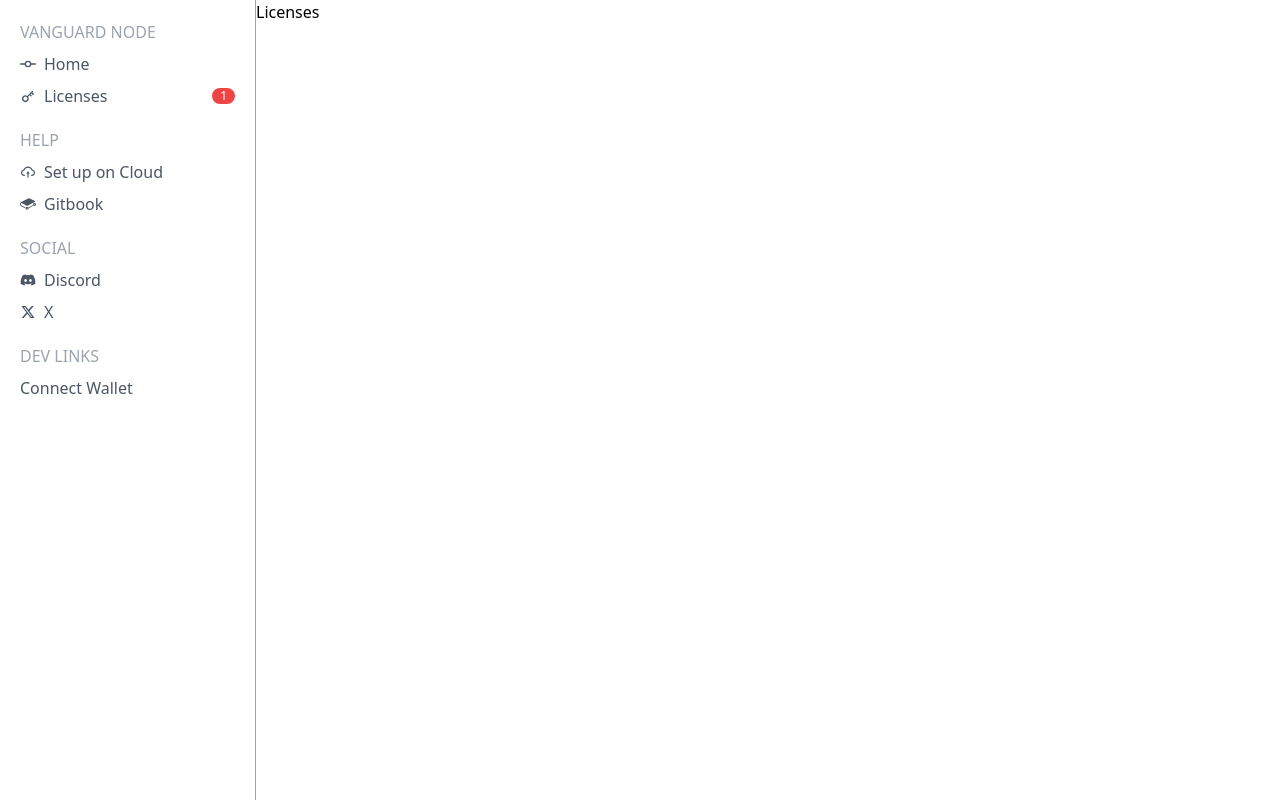
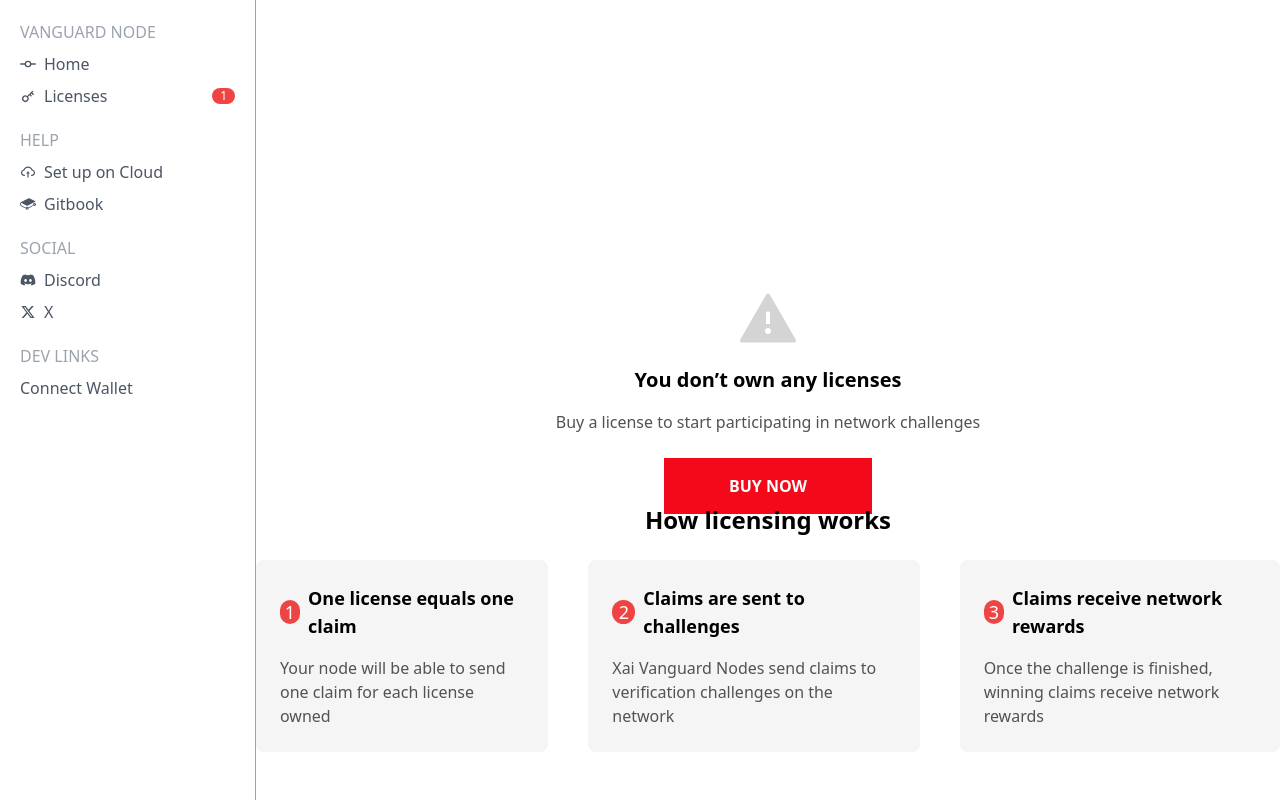
Before and after one commit to xai-foundation/sentry, a React (Vite) app in the folder apps/vanguard-client-desktop/: page /licenses in a window 1280 px wide. Built offline with nearby package versions, Linux system fonts and the light colour scheme.

Commit message:
Implements Licenses

```diff
--- a/apps/vanguard-client-desktop/src/features/ConnectWallet.tsx
+++ b/apps/vanguard-client-desktop/src/features/ConnectWallet.tsx
@@ -1,6 +1,5 @@
 import {RiKey2Line} from "react-icons/ri";
 import {FiGift, FiGitCommit} from "react-icons/fi";
-import {Link} from "@tanstack/react-router";
 
 const body = [
 	{
--- a/apps/vanguard-client-desktop/src/features/licenses/Licenses.tsx
+++ b/apps/vanguard-client-desktop/src/features/licenses/Licenses.tsx
@@ -1,7 +1,63 @@
+import {AiFillWarning} from "react-icons/ai";
+
+const licenses = [
+	{
+		header: "One license equals one claim",
+		body: "Your node will be able to send one claim for each license owned",
+	},
+	{
+		header: "Claims are sent to challenges",
+		body: "Xai Vanguard Nodes send claims to verification challenges on the network",
+	},
+	{
+		header: "Claims receive network rewards",
+		body: "Once the challenge is finished, winning claims receive network rewards",
+	},
+]
+
 export function Licenses() {
+
+	function getLicenseContent() {
+		return licenses.map((item, i) => {
+			return (
+				<div
+					key={`connect-wallet-content-${i}`}
+					className="max-w-sm flex flex-col justify-center bg-[#F5F5F5] p-6 rounded-lg gap-4"
+				>
+					<div className="flex flex-row items-center gap-2">
+						<p className="w-6 h-6 flex items-center justify-center text-lg bg-red-500 text-white rounded-full">{i + 1}</p>
+						<p className="text-lg font-semibold">{item.header}</p>
+					</div>
+					<p className="text-base text-[#525252]">{item.body}</p>
+				</div>
+			)
+		})
+
+	}
+
 	return (
-		<div>
-			<h1>Licenses</h1>
+		<div className="w-full h-screen flex flex-col justify-center items-center">
+			<div className="flex flex-col justify-center items-center gap-4">
+				<AiFillWarning className="w-16 h-16 text-[#D4D4D4]"/>
+				<p className="text-xl font-semibold">You don’t own any licenses</p>
+				<p className="text-base text-[#525252]">Buy a license to start participating in network challenges</p>
+
+				<button
+					onClick={() => alert("lol you thought we had functionality")}
+					className="w-52 bg-[#F30919] text-white p-4 uppercase font-semibold mt-2"
+				>
+					Buy Now
+				</button>
+			</div>
+
+			<div className="absolute bottom-12 flex flex-col justify-center items-center gap-6 text-2xl">
+				<h3 className="font-semibold">
+					How licensing works
+				</h3>
+				<div className="flex flex-row justify-center items-center gap-10 z-10">
+					{getLicenseContent()}
+				</div>
+			</div>
 		</div>
 	)
 }
```
